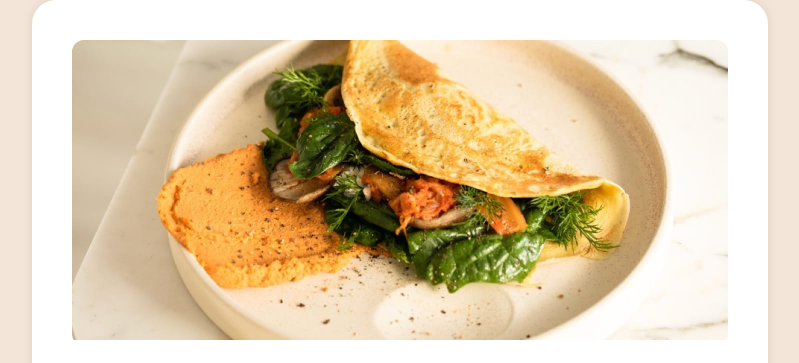
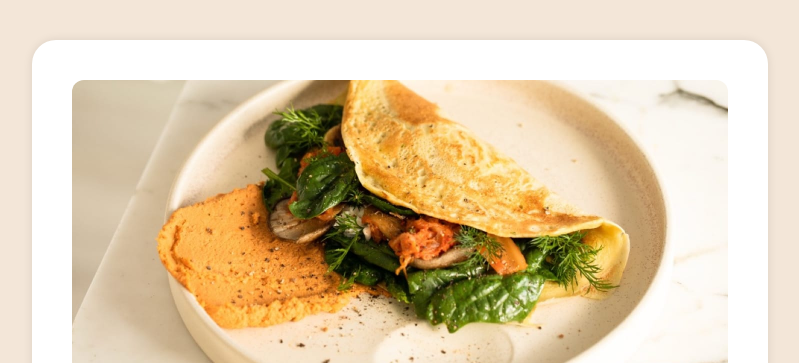
Before and after one commit to hectorlil48/recipe-page-main, a plain HTML site: page index.html in a window 1280 px wide. Shown: the top 363 px of the page, without its empty margins (240-1039 px from the left). Drawn offline with Linux system fonts and the light colour scheme.

Commit message:
Changed the viewport height and added a margin-top to the container

```diff
--- a/styles.css
+++ b/styles.css
@@ -24,7 +24,7 @@ body {
   color: var(--stone-600);
   font-weight: 300;
   line-height: 150%;
-  min-height: 150vh;
+  min-height: 100vh;
   display: flex;
   flex-direction: column;
   justify-content: center;
@@ -58,6 +58,7 @@ ol {
   background-color: var(--white);
   border-radius: 24px;
   box-shadow: 0 0 10px rgba(0, 0, 0, 0.1);
+  margin-top: 40px;
   padding: 40px;
   transition: width 0.3s ease, max-width 0.3s ease;
 }
```
